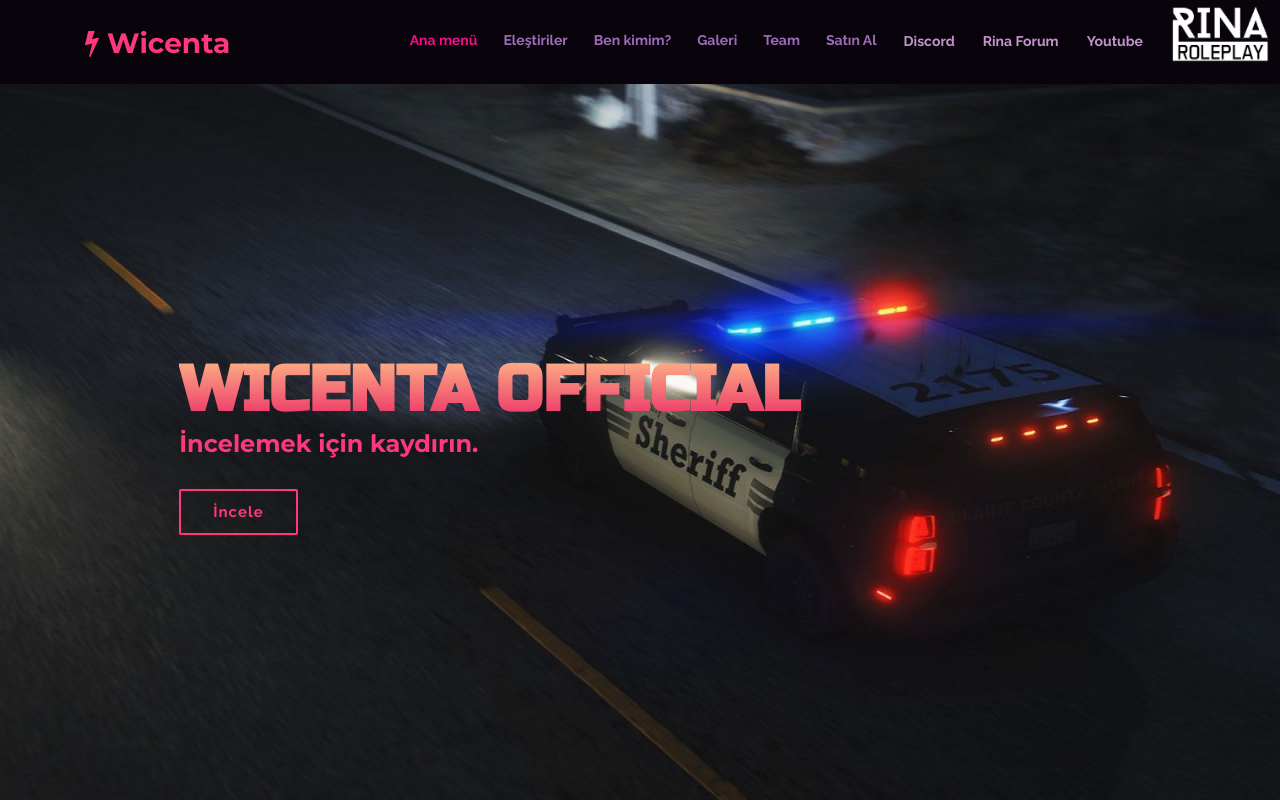
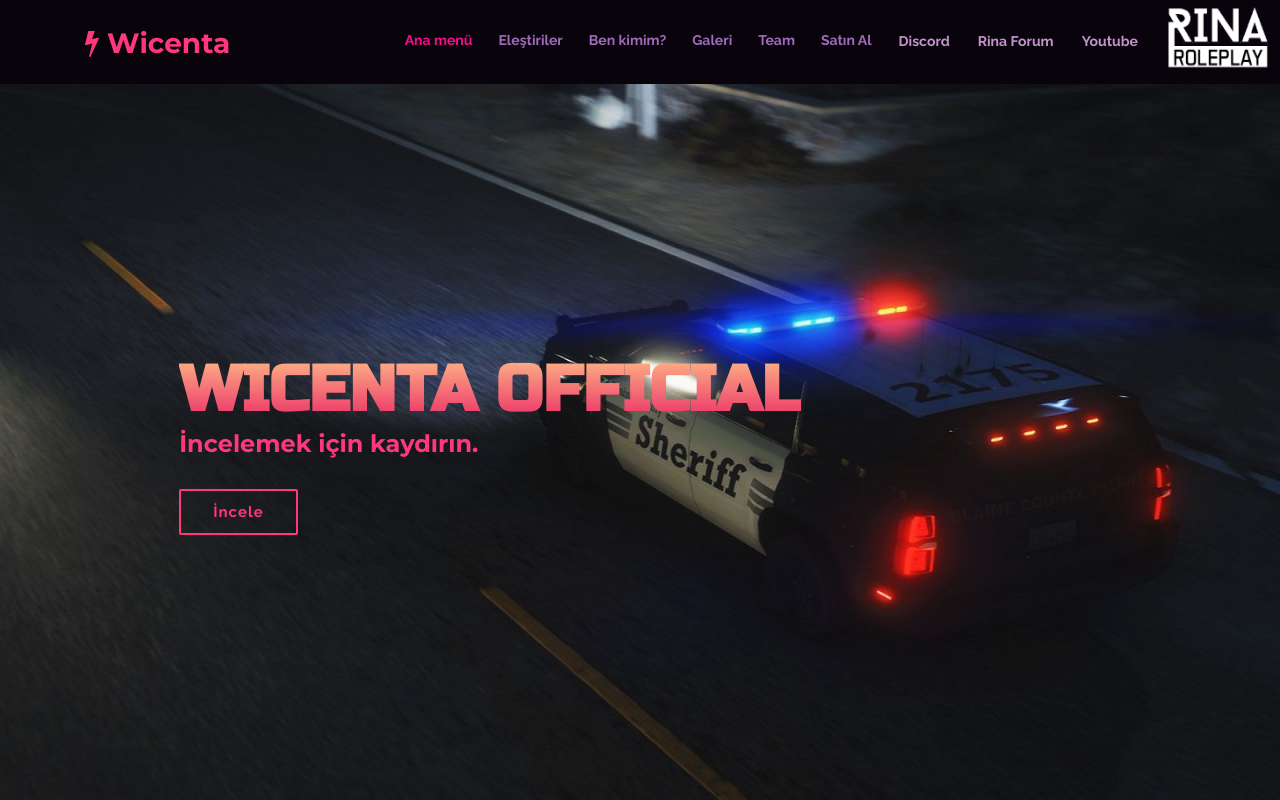
Before and after one commit to Wicenta/wicenta.github.io, a plain HTML site: page index.html in a window 1280 px wide. Shown: the top 800 px of the page. Drawn offline with nearby package versions, Linux system fonts and the light colour scheme.

Commit message:
Update index.html

```diff
--- a/index.html
+++ b/index.html
@@ -5,8 +5,8 @@ License: Wicenta
 ======================================================= -->
 
 <body>
-<link href="www.rina-roleplay.com">
-<img src="img/logo.gif" height="68" width="125 >
+<a href="www.rina-roleplay.com">
+<img src="img/logo.gif" height="75" width="130 >
 <img src="img/logo.gif"; align="right"; />
 </body>
 
```
